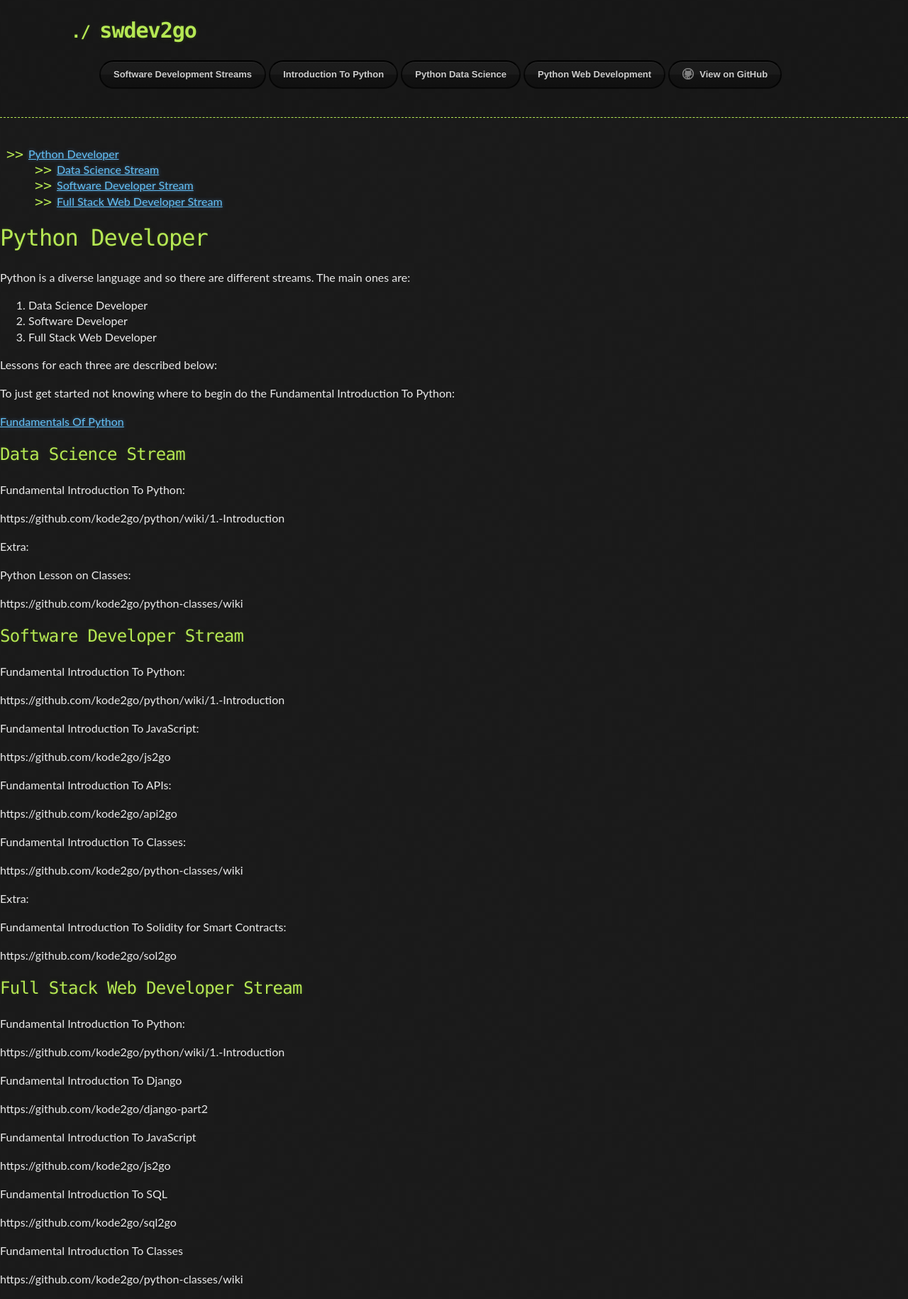
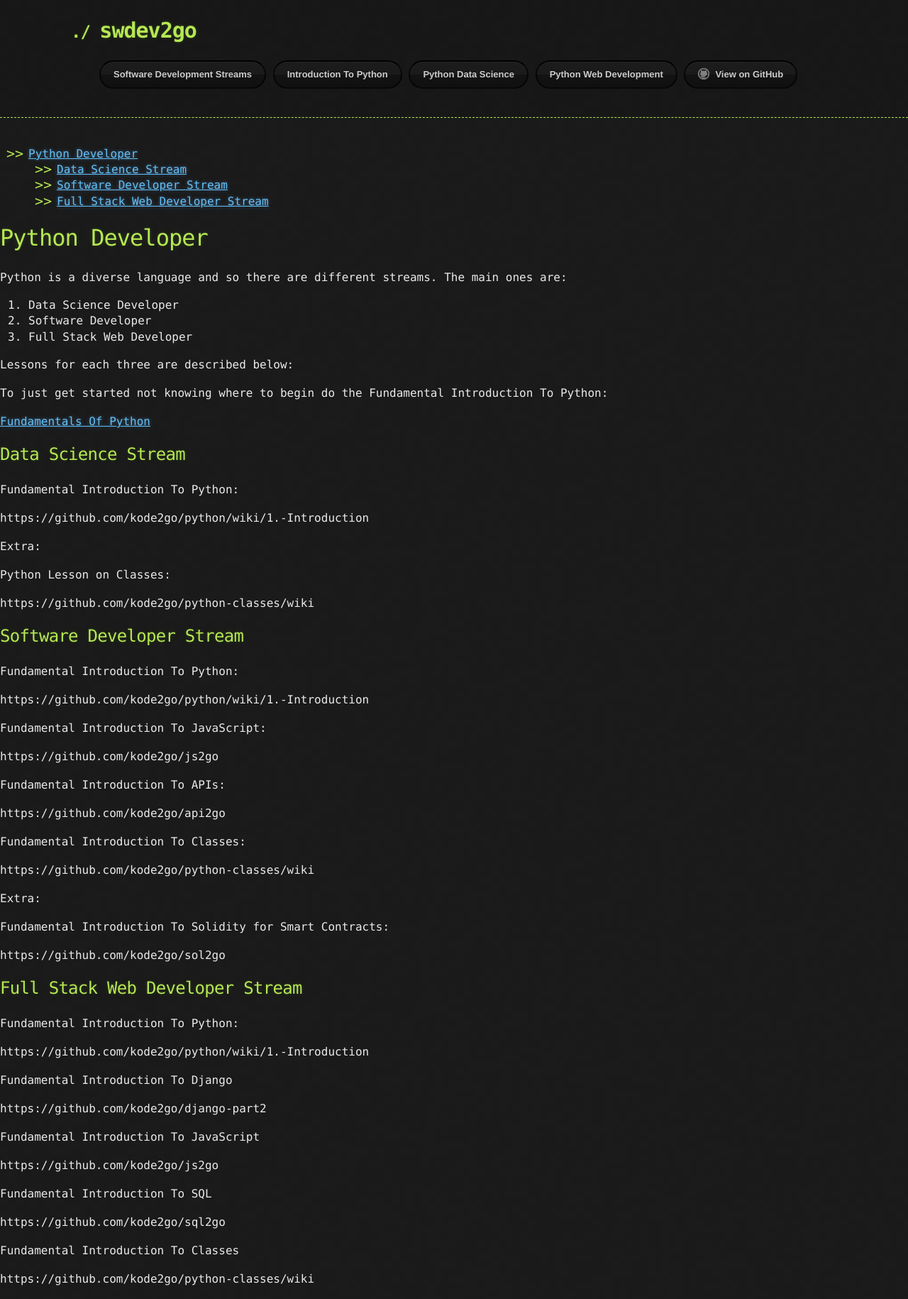
Before and after one commit to kode2go/swdev2go, a Jekyll site: the page built from index.md, in a window 1280 px wide. Shown: the whole page at 71% size. Built offline with Jekyll 4.4.1, drawn with Linux system fonts in a browser that asks for light colours; our own code applies the rules of GitHub Pages for plain Markdown files; the repository's description, which GitHub fills in, is left out.

Commit message:
Update default.html

```diff
--- a/_layouts/default.html
+++ b/_layouts/default.html
@@ -7,45 +7,6 @@
     <link rel="stylesheet" href="{{ '/assets/css/style.css?v=' | append: site.github.build_revision | relative_url }}">
     {% include head-custom.html %}
 
-    <style>
-body {
-  font-family: "Lato", sans-serif;
-}
-
-.sidenav {
-  width: 130px;
-  position: fixed;
-  z-index: 1;
-  top: 250px;
-  left: 10px;
-  background: #1b1b1b;
-  overflow-x: hidden;
-  padding: 8px 0;
-}
-
-.sidenav a {
-  padding: 6px 8px 6px 16px;
-  text-decoration: none;
-  font-size: 25px;
-  color: #2196F3;
-  display: block;
-}
-
-.sidenav a:hover {
-  color: #064579;
-}
-
-.main {
-  margin-left: 140px; /* Same width as the sidebar + left position in px */
-  font-size: 28px; /* Increased text to enable scrolling */
-  padding: 0px 10px;
-}
-
-@media screen and (max-height: 450px) {
-  .sidenav {padding-top: 15px;}
-  .sidenav a {font-size: 18px;}
-}
-</style>
 
 {% seo %}
   </head>
@@ -60,7 +21,7 @@ body {
         <h2>{{ site.description | default: site.github.project_tagline }}</h2>
 
         <section id="downloads">
-          <a href="https://kode2go.github.io/python2go/software_streams.html" class="btn">Software Development Streams</a>
+          <a href="{{ relative_url }}" class="btn">Software Development Streams</a>
           <a href="https://kode2go.github.io/python2go/python_lesson_1_intro.html" class="btn">Introduction To Python</a>
           <a href="https://kode2go.github.io/python2go/another-page.html" class="btn">Python Data Science</a>
           <a href="https://kode2go.github.io/python2go/another-page.html" class="btn">Python Web Development</a>
```
